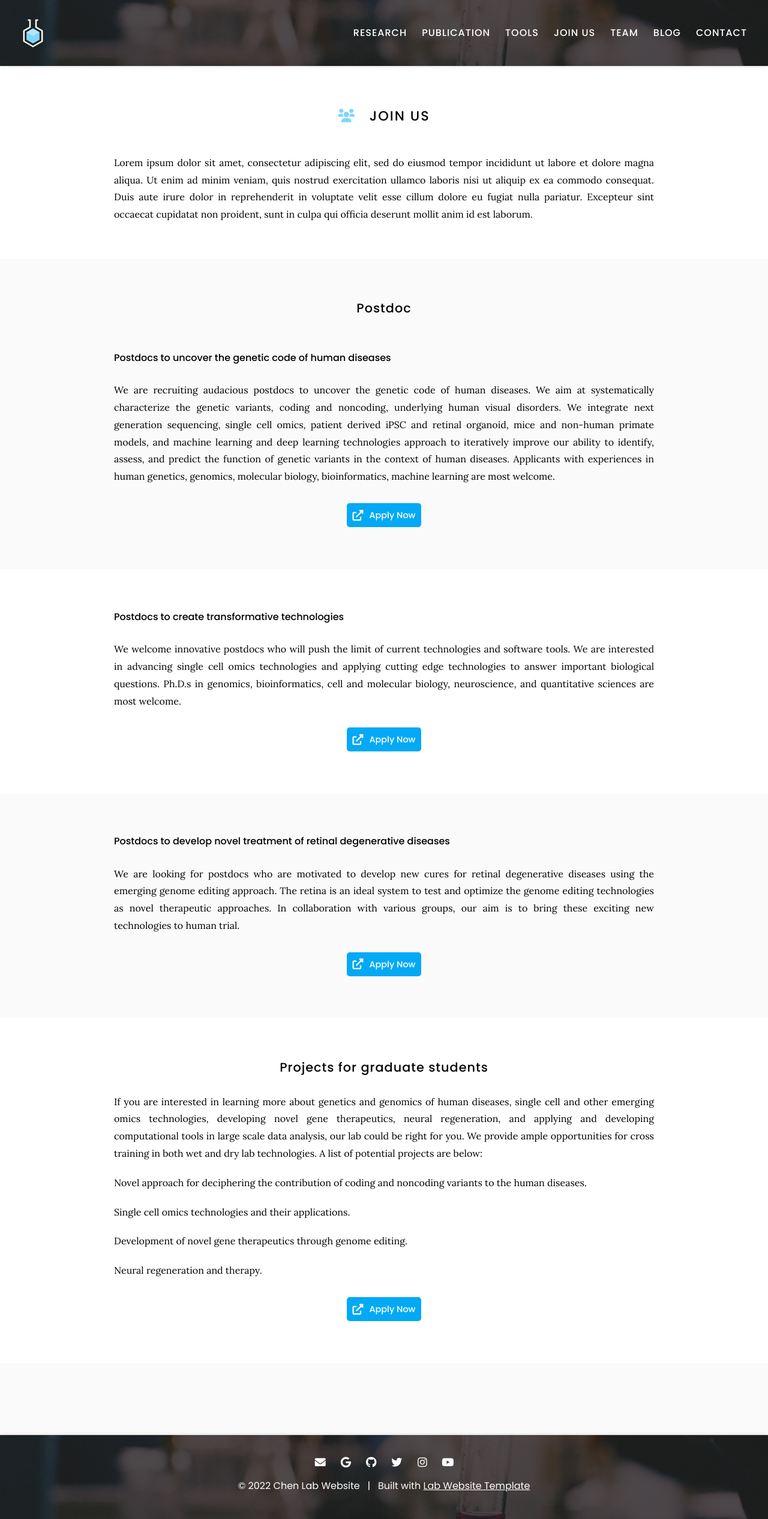
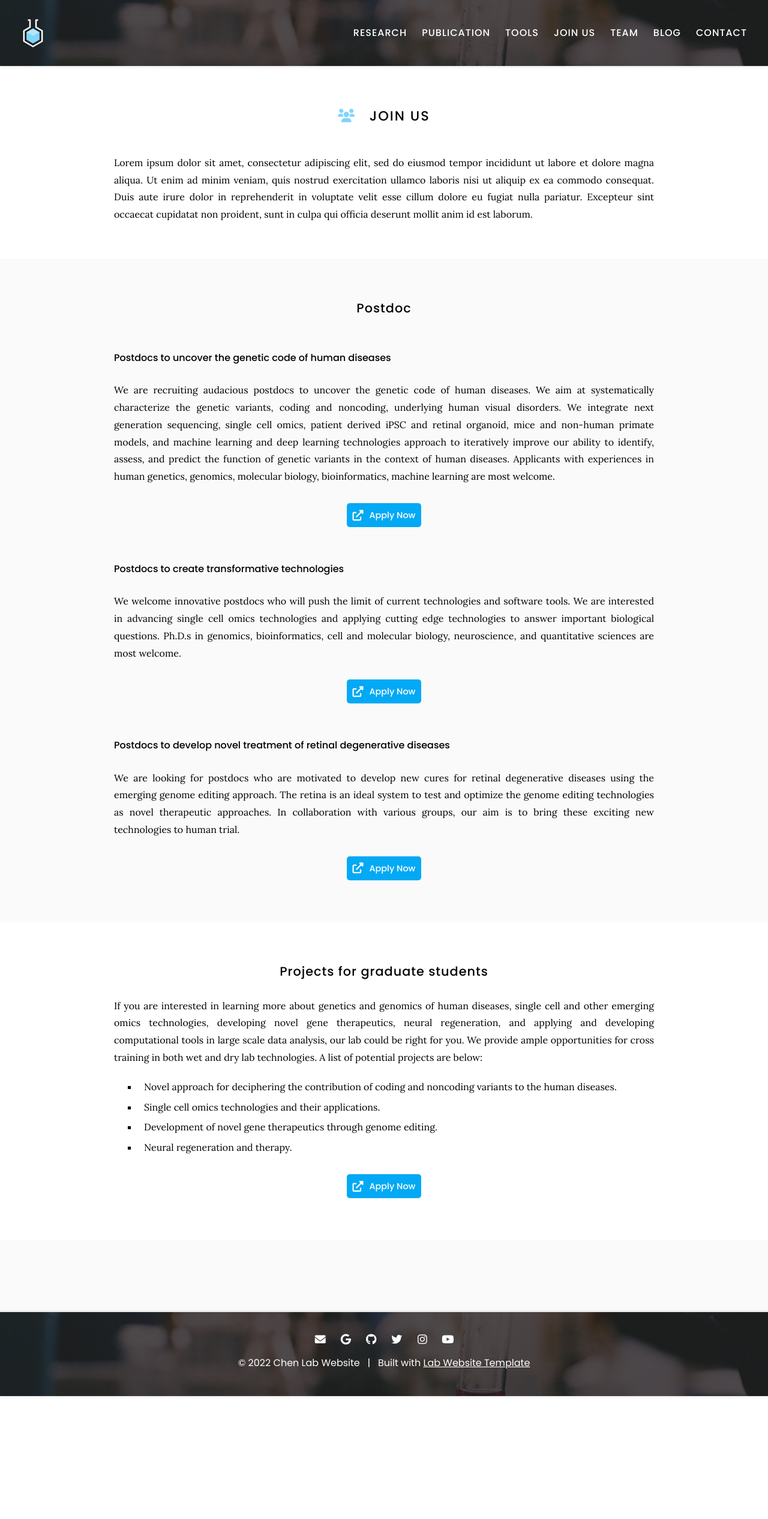
Before and after one commit to wmeng1018/Chen-lab-website, a Jekyll site: the page built from Join us/index.md, in a window 1280 px wide. Shown: the whole page at 60% size. Built offline with Jekyll 4.4.1, drawn with Linux system fonts in a browser that asks for light colours; after the commit the page ends 2328 px from its top, so only the background shows below that.

Commit message:
Update index.md

```diff
--- a/Join us/index.md
+++ b/Join us/index.md
@@ -21,7 +21,6 @@ We are recruiting audacious postdocs to uncover the genetic code of human diseas
 {% include link.html type="external" link="https://google.com/" text="Apply Now" icon="" style="button" %}
 {:.center}
 
-{% include section.html %}
 
 #### Postdocs to create transformative technologies
 
@@ -30,7 +29,6 @@ We welcome innovative postdocs who will push the limit of current technologies a
 {% include link.html type="external" link="https://google.com/" text="Apply Now" icon="" style="button" %}
 {:.center}
 
-{% include section.html %}
 
 #### Postdocs to develop novel treatment of retinal degenerative diseases
 
@@ -45,13 +43,10 @@ We are looking for postdocs who are motivated to develop new cures for retinal d
 
 If you are interested in learning more about genetics and genomics of human diseases, single cell and other emerging omics technologies, developing novel gene therapeutics, neural regeneration, and applying and developing computational tools in large scale data analysis, our lab could be right for you.  We provide ample opportunities for cross training in both wet and dry lab technologies.  A list of potential projects are below:
 
-Novel approach for deciphering the contribution of coding and noncoding variants to the human diseases.
-
-Single cell omics technologies and their applications.
-
-Development of novel gene therapeutics through genome editing.
-
-Neural regeneration and therapy.
+- Novel approach for deciphering the contribution of coding and noncoding variants to the human diseases.
+- Single cell omics technologies and their applications.
+- Development of novel gene therapeutics through genome editing.
+- Neural regeneration and therapy.
 
 {% include link.html type="external" link="https://google.com/" text="Apply Now" icon="" style="button" %}
 {:.center}
```
